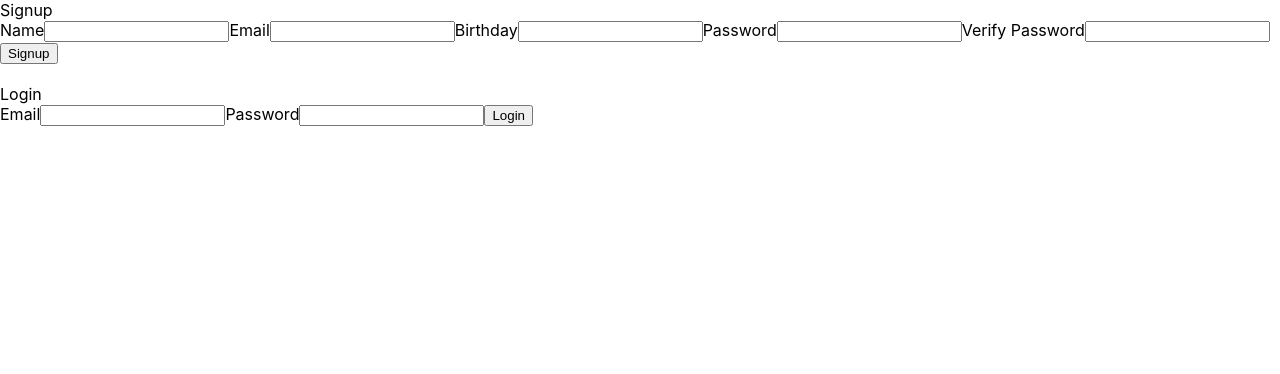
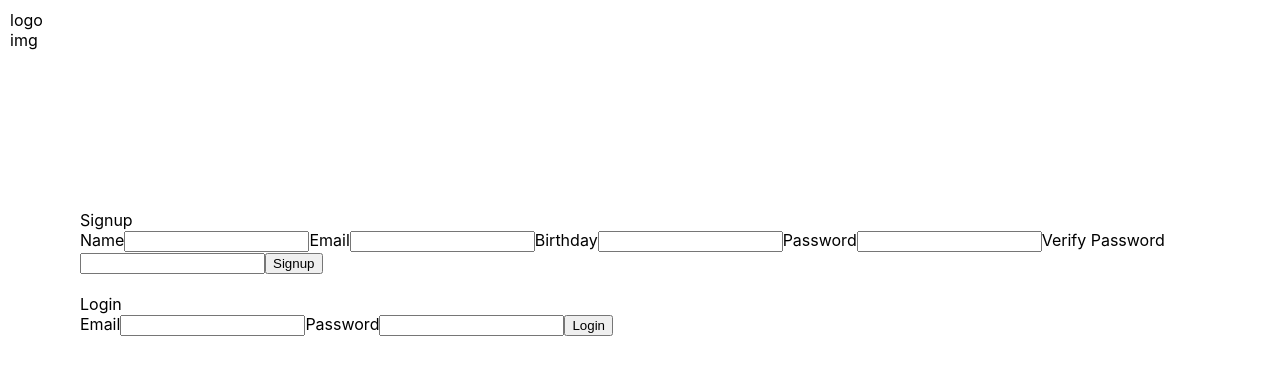
Before and after one commit to Bakugou808/mod4GroupProject, a React (Create React App) app in the folder frontend/: page / in a window 1280 px wide. Shown: the top 374 px of the page. Built offline with nearby package versions, Linux system fonts and the light colour scheme; no server answers.

Commit message:
making sure I commit

```diff
--- a/frontend/package.json
+++ b/frontend/package.json
@@ -2,11 +2,11 @@
   "name": "frontend",
   "version": "0.1.0",
   "private": true,
-  "proxy": "http://localhost:3001",
   "dependencies": {
     "@testing-library/jest-dom": "^4.2.4",
     "@testing-library/react": "^9.3.2",
     "@testing-library/user-event": "^7.1.2",
+    "node-sass": "^4.14.1",
     "react": "^16.13.1",
     "react-dom": "^16.13.1",
     "react-router-dom": "^5.2.0",
--- a/frontend/src/App.css
+++ b/frontend/src/App.css
@@ -1,38 +1,8 @@
-.App {
-  text-align: center;
+a {
+  text-decoration: none;
+  color: black;
 }
 
-.App-logo {
-  height: 40vmin;
-  pointer-events: none;
+* {
+  box-sizing: border-box;
 }
-
-@media (prefers-reduced-motion: no-preference) {
-  .App-logo {
-    animation: App-logo-spin infinite 20s linear;
-  }
-}
-
-.App-header {
-  background-color: #282c34;
-  min-height: 100vh;
-  display: flex;
-  flex-direction: column;
-  align-items: center;
-  justify-content: center;
-  font-size: calc(10px + 2vmin);
-  color: white;
-}
-
-.App-link {
-  color: #61dafb;
-}
-
-@keyframes App-logo-spin {
-  from {
-    transform: rotate(0deg);
-  }
-  to {
-    transform: rotate(360deg);
-  }
-}
--- a/frontend/src/App.js
+++ b/frontend/src/App.js
@@ -1,13 +1,15 @@
 import React from 'react';
+import './App.css'
 import Login from './components/LoginSignup/Login'
 import { api } from "./services/api";
 import Signup from './components/LoginSignup/Signup'
-import { Route, Navlink, Link } from "react-router-dom";
+import { Route, Navlink, Link, Switch } from "react-router-dom";
 import Gallery from './components/Gallery/Gallery'
 
 import Landingpage from './components/LandingPage/Landingpage'
 import Homepage from './components/Homepage/Homepage'
 import Profile from './components/Profile/Profile'
+import Navbar from './components/Navbar/Navbar'
 
 
 class App extends React.Component {
@@ -54,12 +56,11 @@ class App extends React.Component {
     const {profiles} = user
     return (
       <div>
-
-          <Route exact path="/" render={props => <Landingpage {...props} onSignup={this.login} onLogin={this.login}/> } />
-          <Route exact path='/home' render={props => <Homepage {...props} user={user} onLogout={this.logout} />}/>
-          <Route exact path='/gallery' render={props => <Gallery {...props} user={user} /> } />
-          <Route path={`/profiles/:id`}  render={props => <Profile {...props}/>} />
-
+          <Navbar user={this.state.auth.user} onLogout={this.logout} />
+            <Route exact path="/" render={props => <Landingpage {...props} onSignup={this.login} onLogin={this.login}/> } />
+            <Route exact path='/home' render={props => <Homepage {...props} user={user} onLogout={this.logout} />}/>
+            <Route exact path='/gallery' render={props => <Gallery {...props} user={user} /> } />
+            <Route path={`/profiles/:id`}  render={props => <Profile {...props}/>} />
 
       </div>
     );
--- a/frontend/src/components/Homepage/Homepage.js
+++ b/frontend/src/components/Homepage/Homepage.js
@@ -16,11 +16,7 @@ class Homepage extends Component {
     componentDidMount() {
 
     }
-    onLogout = () => {
-        const {onLogout} = this.props
-        onLogout()
-        this.props.history.push("/")
-    }
+
 
     renderProfiles = () => {
         const {profiles} = this.props.user
@@ -51,9 +47,7 @@ class Homepage extends Component {
         return (
 
             <div>
-                <Navbar  user={user} onLogout={onLogout} />
                 {name && `Welcome To the homepage ${name}`}
-                <button type="button" onClick={this.onLogout}>Logout</button>
                 <br></br>
                 <br></br>
                 <div>
--- /dev/null
+++ b/frontend/src/components/LandingPage/Landingpage.css
@@ -0,0 +1,6 @@
+.landing-page {
+  display: flex;
+  flex-direction: column;
+  margin-top: 120px;
+  padding: 20px 80px;
+}
--- a/frontend/src/components/LandingPage/Landingpage.js
+++ b/frontend/src/components/LandingPage/Landingpage.js
@@ -1,4 +1,5 @@
 import React from 'react'
+import './Landingpage.css'
 import Login from '../LoginSignup/Login'
 import Signup from '../LoginSignup/Signup'
 import { Route, Navlink, Link } from "react-router-dom";
@@ -8,7 +9,7 @@ import { Route, Navlink, Link } from "react-router-dom";
 const Landingpage = (props) => {
     const {onLogin, onSignup} = props
     return (
-        <div>
+        <div className="landing-page">
             <div className="signup_form">
                 Signup
                 <br></br>
--- a/frontend/src/components/Navbar/Navbar.js
+++ b/frontend/src/components/Navbar/Navbar.js
@@ -1,7 +1,8 @@
 import React, { Component, Fragment } from 'react'
-import { Route, Navlink, Link } from "react-router-dom";
+import { Route, Navlink, Link, withRouter } from "react-router-dom";
+import './Navbar.scss'
 
-export default class Navbar extends Component {
+class Navbar extends Component {
 
     onLogout = () => {
         const {onLogout} = this.props
@@ -10,16 +11,25 @@ export default class Navbar extends Component {
     }
 
     render() {
+        console.log(this.props)
         return (
-            <Fragment>
-                <div>
-                    This is a Navbar
-                    <Link to="/gallery" className="gallery"> profile img</Link>
+            <nav className="nav">
+               <Link className="logo-container" to="/">
+                   {/* put logo here  */}
+                   logo img
+               </Link>
+                { this.props.user.name? <Link to="/gallery" className="gallery">
+                    profile img
+                </Link> : null
+                }
+                <div className="options">
+                {
+                    this.props.user.name ? <div className="option" onClick={this.onLogout}>SIGN OUT</div> : null
+                }
                 </div>
-                <div>
-                </div>
-            </Fragment>
-
+            </nav>
         )
     }
 }
+
+export default withRouter(Navbar)
--- /dev/null
+++ b/frontend/src/components/Navbar/Navbar.scss
@@ -0,0 +1,34 @@
+.nav {
+  height: 70px;
+  width: 100%;
+  display: flex;
+  justify-content: space-between;
+  margin-bottom: 25px;
+
+  .logo-container {
+    height: 100%;
+    width: 70px;
+    padding: 10px;
+  }
+
+  .gallery {
+     height: 100%;
+     width: 70px;
+     padding: 10px;
+     margin-left: 41vw;
+  }
+
+  .options {
+    width: 50%;
+    height: 100%;
+    display: flex;
+    align-items: center;
+    justify-content: flex-end;
+
+    .option {
+      color: black;
+      padding: 10px 15px;
+      cursor: pointer;
+    }
+  }
+}
```
Also changed, not shown: frontend/src/CSS/Navbar.css (deleted), 1 other file (tests, documents, lock files or other folders).
